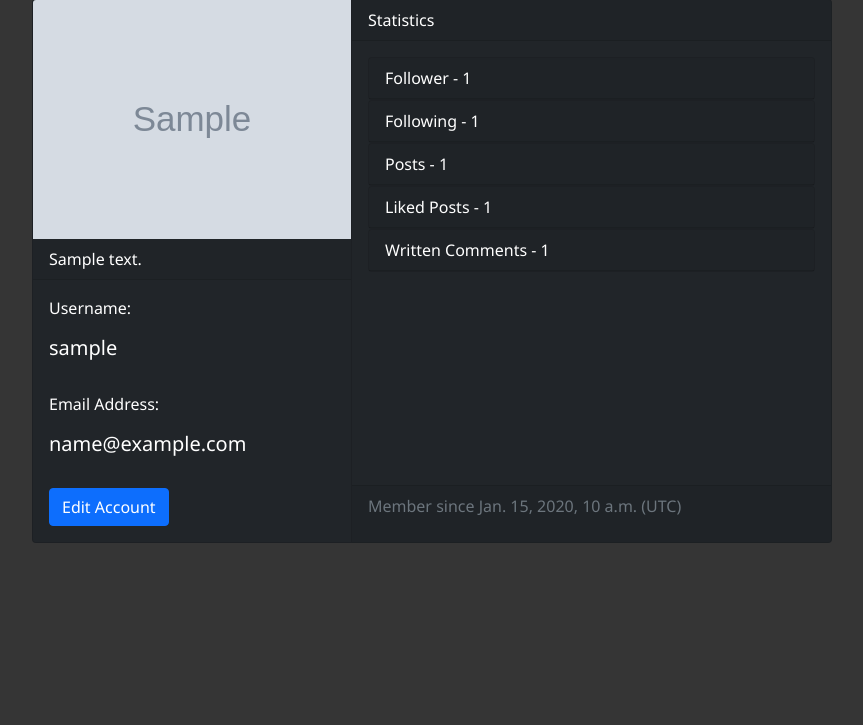
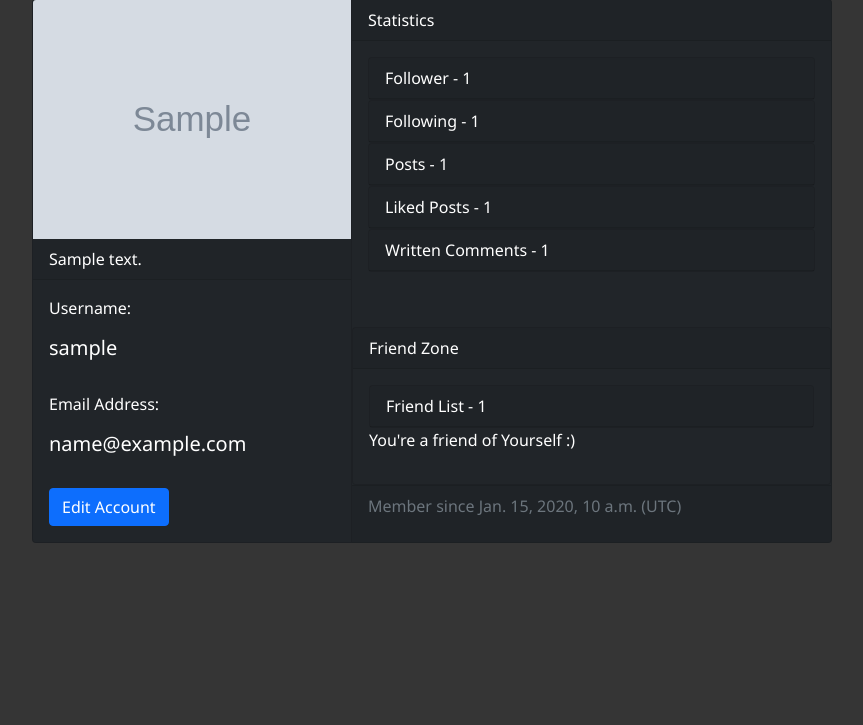
Before and after one commit to Pl4tt/django_web_app, a Django app: page /account/1/ in a window 1280 px wide. Shown: the part 95-820 px from the top of the page, without its empty margins (208-1071 px from the left). Run offline with Django 3.2, Linux system fonts and the light colour scheme; a user stored in the database is signed in; tables that the repository leaves empty hold one stand-in row (values such as "Sample post"); grey boxes marked "Sample" are stand-in pictures; parts of the project's set-up code (start-up, migrations or seed data) failed here and were passed over.

Commit message:
added friend system functionality

```diff
--- a/src/account/models.py
+++ b/src/account/models.py
@@ -20,7 +20,8 @@ class AccountManager(BaseUserManager):
         user.set_password(password)
         user.save(using=self._db)
 
-        friend_list = FriendList.objects.get_or_create(user=user)
+        # TODO: doesn't work
+        friend_list = FriendList(user=user)
         friend_list.save()
 
         return user
--- a/src/account/templates/account/profile_view.html
+++ b/src/account/templates/account/profile_view.html
@@ -71,6 +71,38 @@
                 </div>
             </a>
         </div>
+        <div class="card text-white bg-dark">
+            <div class="card-header">Friend Zone</div>
+            <div class="card-body">
+                {% if is_friend or is_self %}
+                <a href="{% url 'friend:friend_list' user_id=user.pk %}" style="text-decoration: none;">
+                    <div class="card text-white bg-dark">
+                        <div class="card-header">
+                            Friend List - {{user.friend_list.friends.all|length}}
+                        </div>
+                    </div>
+                </a>
+                {% else %}
+                <div class="card text-white bg-dark">
+                    <div class="card-header">This guy is not your Friend :(</div>
+                </div>
+                {% endif %}
+                {% if is_self %}
+                <p>You're a friend of Yourself :)</p>
+                {% elif is_friend %}
+                <a href="{% url 'friend:unfriend' user_id=user.pk %}" class="btn btn-primary">Unfriend</a>
+                {% elif is_friend_requesting %}
+                <a href="{% url 'friend:accept_request' user_id=user.pk %}" class="btn btn-success">Accept Friend Request</a>
+                <a href="{% url 'friend:decline_request' user_id=user.pk %}" class="btn btn-outline-danger">Decline Friend Request</a>
+                {% elif is_friend_requested %}
+                <a href="{% url 'friend:cancel_request' user_id=user.pk %}" class="btn btn-danger">Cancel Friend Request</a>
+                {% else %}
+                <a href="{% url 'friend:create_request' user_id=user.pk %}" class="btn btn-outline-primary">Send Friend Request</a>
+                {% endif %}
+
+
+            </div>
+        </div>
         <div class="card-footer">
             <p class="text-muted">Member since {{ user.date_created }} (UTC)</p>
         </div>
--- a/src/account/views.py
+++ b/src/account/views.py
@@ -3,8 +3,11 @@ from typing import Union, Any
 from django.shortcuts import render, redirect
 from django.contrib.auth import authenticate, logout, login
 from django.http import HttpResponse, HttpResponseRedirect, JsonResponse
+from django.contrib.auth.decorators import login_required
 
 from posts.views import check_likes, get_past_position
+from friend.views import check_friend
+from friend.models import FriendRequest
 from .forms import AccountAuthenticationForm, RegistrationForm, AccountUpdateForm
 from .models import Account, Follow
 
@@ -77,11 +80,7 @@ def profile_view(request: Any, user_id: int) -> HttpResponse:
     Renders profile of user if user exists.
     """
     context = {}
-    user = request.user
-
-    context["is_self"] = False
-    if user.pk == user_id:
-        context["is_self"] = True
+    print(request.user.friend_list.friends.all())
 
     try:
         context["user"] = Account.objects.get(pk=user_id)
@@ -89,6 +88,18 @@ def profile_view(request: Any, user_id: int) -> HttpResponse:
         return render(request, "error.html", {
             "error_message": "User doesn't exist."
         })
+
+    if request.user.is_authenticated:
+        context["is_self"] = request.user.pk == user_id
+        context["is_friend"] = check_friend(request.user, context["user"])
+        context["is_friend_requested"] = False
+        context["is_friend_requesting"] = False
+
+        if FriendRequest.objects.filter(sender=context["user"], receiver=request.user, is_active=True):
+            context["is_friend_requesting"] = True
+
+        if FriendRequest.objects.filter(sender=request.user, receiver=context["user"], is_active=True):
+            context["is_friend_requested"] = True
 
     context["follower"] = list(map(lambda follow: follow.following_user, context["user"].follower.all()))
 
@@ -152,12 +163,11 @@ def user_comments(request: Any, user_id: int) -> HttpResponse:
 
     return render(request, "posts/post_view.html", context)
 
+@login_required
 def settings(request: Any, user_id: int) -> Union[HttpResponse, HttpResponseRedirect]:
     """
     Renders the settings page from requested id if it's yourself and saves the changes if there are changes.
     """
-    if not request.user.is_authenticated:
-        return redirect("account:login")
 
     context = {}
     req_user = request.user
@@ -204,14 +214,13 @@ def search(request: Any, *args, **kwargs) -> HttpResponse:
 
     return render(request, "account/search_results.html", context)
 
+@login_required
 def follow(request: Any, user_id: int) -> Union[HttpResponse, HttpResponseRedirect]:
     """
-
+    Add the request user to the followers of the user with the given user_id.
+    Returns the given users profile view after that.
     """
     context = {}
-
-    if not request.user.is_authenticated:
-        return redirect("account:login")
 
     try:
         user = Account.objects.get(pk=user_id)
--- a/src/friend/models.py
+++ b/src/friend/models.py
@@ -68,11 +68,11 @@ class FriendRequest(models.Model):
 
             self.save()
 
-    def activate(self):
+    def reactivate(self):
         """
         Executes when the sender sends a friend request to the receiver again, sets is_active to true.
         """
-        self.is_activate = True
+        self.is_active = True
 
         self.save()
 
--- a/src/friend/urls.py
+++ b/src/friend/urls.py
@@ -1,11 +1,15 @@
-from typing import Any, Union
+from django.urls import path
 
-from django.shortcuts import render, redirect
-from django.http import HttpResponse, HttpResponseRedirect
-from django.contrib.auth import get_user_model
+from . import views
+
 
 app_name = "friend"
 
 urlpatterns = [
-
+    path("friend-list/<int:user_id>/", views.friend_list, name="friend_list"),
+    path("unfriend/<int:user_id>/", views.unfriend, name="unfriend"),
+    path("accept/<int:user_id>/", views.accept_request, name="accept_request"),
+    path("decline/<int:user_id>/", views.decline_request, name="decline_request"),
+    path("cancel/<int:user_id>/", views.cancel_request, name="cancel_request"),
+    path("create_request/<int:user_id>/", views.create_request, name="create_request"),
 ]
--- a/src/friend/views.py
+++ b/src/friend/views.py
@@ -1,3 +1,175 @@
-from django.shortcuts import render
+from typing import Any, Union
 
-# Create your views here.
+from django.shortcuts import render, redirect
+from django.http import HttpResponse, HttpResponseRedirect
+from django.contrib.auth import get_user_model
+from django.contrib.auth.decorators import login_required
+from django.conf import settings
+
+from account.views import get_past_position
+from .models import FriendList, FriendRequest
+
+
+USER_MODEL = get_user_model()
+
+
+def check_friend(user1: settings.AUTH_USER_MODEL, user2: settings.AUTH_USER_MODEL) -> bool:
+    """
+    Returns True if user1 is a friend of user2 else False.
+    """
+    return user1 in user2.friend_list.friends.all()
+
+
+def helper_friend(request, user_id: int, friend_request=None):
+    """
+    Validates the user_id and friend_request and returns both.
+    """
+
+    try:
+        user = USER_MODEL.objects.get(pk=user_id)
+    except USER_MODEL.DoesNotExist:
+        return render(request, "error.html", {
+            "error_message": "User doesn't exist."
+        })
+
+    if friend_request:
+        try:
+            friend_request = FriendRequest.objects.get(sender=user, receiver=request.user)
+        except FriendRequest.DoesNotExist:
+            return render(request, "error.html", {
+                "error_message": "Friend Request not found :("
+            })
+
+    return (user, friend_request)
+
+
+
+@login_required
+def friend_list(request: Any, user_id: int) -> HttpResponse:
+    """
+    Returns a view with all friends of the user with the given user_id.
+    Only accessable for friends of the given user.
+    """
+    context = {}
+
+    user, _ = helper_friend(request, user_id)
+
+    if request.user.pk != user.pk and not check_friend(request.user, user):
+        return render(request, "error.html", {
+            "error_message": "You are not allowed to see friends of a non-friends."
+        })
+
+    context["friend_list"] = FriendList.objects.get(user=user).friends.all()
+    context["user"] = user
+
+    return render(request, "friend/friend_list.html", context)
+
+@login_required
+def accept_request(request: Any, user_id: int) -> Union[HttpResponse, HttpResponseRedirect]:
+    """
+
+    """
+    context = {}
+
+    try:
+        user, friend_request = helper_friend(request, user_id, friend_request=True)
+    except ValueError:
+        return helper_friend(request, user_id, friend_request=True)
+
+    friend_request.accept()
+
+    destination = get_past_position(request)
+    if destination:
+        return redirect(destination)
+    return redirect("account:profile", user_id=user_id)
+
+
+@login_required
+def decline_request(request: Any, user_id: int) -> Union[HttpResponse, HttpResponseRedirect]:
+    """
+
+    """
+    context = {}
+
+    try:
+        user, friend_request = helper_friend(request, user_id, friend_request=True)
+    except ValueError:
+        return helper_friend(request, user_id, friend_request=True)
+
+    friend_request.decline()
+
+    destination = get_past_position(request)
+    if destination:
+        return redirect(destination)
+    return redirect("account:profile", user_id=user_id)
+
+@login_required
+def cancel_request(request: Any, user_id: int) -> Union[HttpResponse, HttpResponseRedirect]:
+    """
+
+    """
+    context = {}
+
+    try:
+        user, _ = helper_friend(request, user_id)
+    except ValueError:
+        return helper_friend(request, user_id)
+
+    try:
+        friend_request = FriendRequest.objects.get(sender=request.user, receiver=user)
+    except FriendRequest.DoesNotExist:
+        return render(request, "error.html", {
+            "error_message": "Friend Request not found :("
+        })
+
+    friend_request.cancel()
+
+    destination = get_past_position(request)
+    if destination:
+        return redirect(destination)
+    return redirect("account:profile", user_id=user_id)
+
+@login_required
+def create_request(request: Any, user_id: int) -> Union[HttpResponse, HttpResponseRedirect]:
+    """
+
+    """
+    context = {}
+
+    try:
+        user, _ = helper_friend(request, user_id)
+    except ValueError:
+        return helper_friend(request, user_id)
+
+    try:
+        friend_request = FriendRequest.objects.get(sender=request.user, receiver=user)
+        friend_request.reactivate()
+    except FriendRequest.DoesNotExist:
+        friend_request = FriendRequest(sender=request.user, receiver=user)
+        friend_request.save()
+
+    destination = get_past_position(request)
+    if destination:
+        return redirect(destination)
+    return redirect("account:profile", user_id=user_id)
+
+@login_required
+def unfriend(request: Any, user_id: int) -> Union[HttpResponse, HttpResponseRedirect]:
+    """
+    Removes the user with the given user_id to the friend list of the request user
+    and removes the request user to the friend list of the given user_id.
+    """
+    context = {}
+
+    try:
+        user, _ = helper_friend(request, user_id)
+    except ValueError:
+        return helper_friend(request, user_id)
+
+    friend_list = request.user.friend_list
+    friend_list.unfriend(user)
+
+    destination = get_past_position(request)
+    if destination:
+        return redirect(destination)
+    return redirect("account:profile", user_id=user_id)
--- a/src/web_app/settings.py
+++ b/src/web_app/settings.py
@@ -31,6 +31,8 @@ AUTH_USER_MODEL = "account.Account"
 AUTHENTICATION_BACKENDS = (
     "django.contrib.auth.backends.AllowAllUsersModelBackend",
 )
+
+LOGIN_URL = "account:login"
 
 
 # Application definition
```
Also changed, not shown: src/friend/templates/friend/friend_list.html (added, +47 -0 lines), src/posts/views.py (+9 -15 lines).
